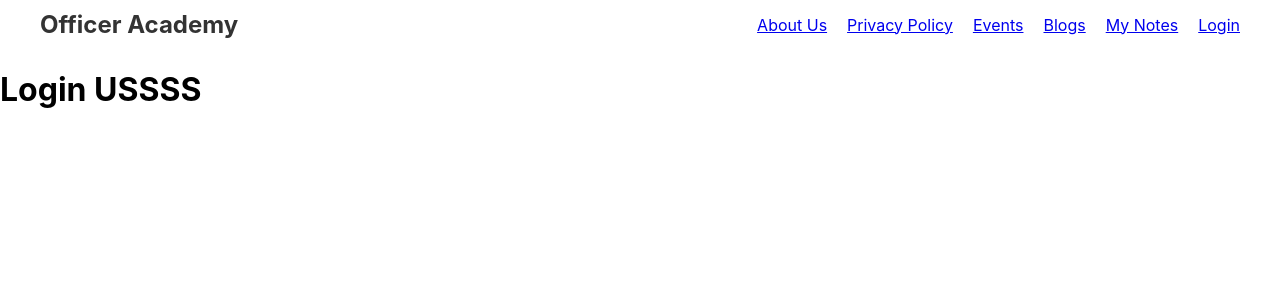
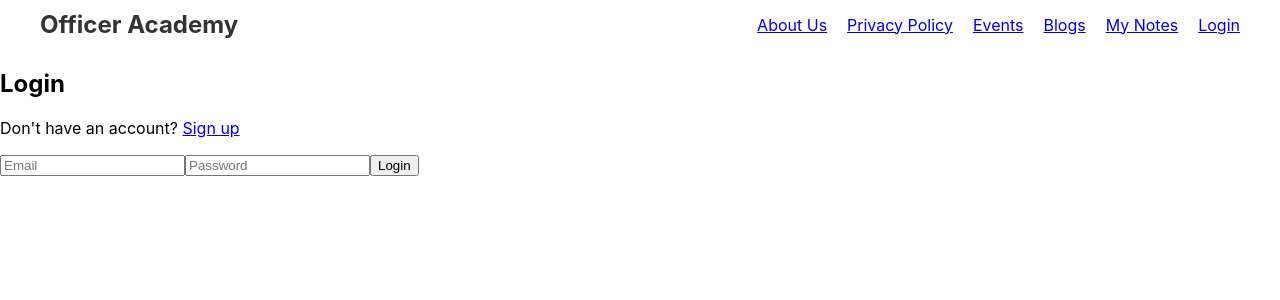
Before and after one commit to sameer-kumar-shrivastava/officeracademy, a React (Create React App) app: page /login in a window 1280 px wide. Shown: the top 300 px of the page. Built offline with nearby package versions, Linux system fonts and the light colour scheme.

Commit message:
added login authentication

```diff
--- a/src/App.js
+++ b/src/App.js
@@ -6,6 +6,7 @@ import { BrowserRouter as Router, Route, Routes } from 'react-router-dom';
 import Home from './Pages/Home/Home.pages';
 import About from './Pages/AboutUs/About.pages';
 import Login from './Pages/Login/Login.page';
+import SignUp from './Pages/SignUp/signup.page';
 
 function App() {
   return (
@@ -16,6 +17,7 @@ function App() {
         <Route path="/"  element={<Home/>} />
         <Route path="/about" element={<About/>} />
         <Route path="/login" element={<Login/>} />
+        <Route exact path="/signup" element={<SignUp />} />
         {/* <Route path="/courses" component={Navbar} /> */}
         {/* Add more routes for other pages */}
       </Routes>
--- a/src/Pages/Login/Login.page.jsx
+++ b/src/Pages/Login/Login.page.jsx
@@ -1,28 +1,45 @@
-import React from "react";
-// Import the functions you need from the SDKs you need
-import { initializeApp } from "firebase/app";
-import { getAnalytics } from "firebase/analytics";
-// TODO: Add SDKs for Firebase products that you want to use
-// https://firebase.google.com/docs/web/setup#available-libraries
+import React, { useState } from 'react';
+import firebase from '../../firebase';
+import { Link } from 'react-router-dom';
 
-// Your web app's Firebase configuration
-// For Firebase JS SDK v7.20.0 and later, measurementId is optional
-const firebaseConfig = {
-  apiKey: "AIzaSyDexZ2esi-HVqmUMnZetcwLHV-9cm20z0Y",
-  authDomain: "officer-academy-ab110.firebaseapp.com",
-  projectId: "officer-academy-ab110",
-  storageBucket: "officer-academy-ab110.appspot.com",
-  messagingSenderId: "347525514676",
-  appId: "1:347525514676:web:7d9afa07a342f4082fdee1",
-  measurementId: "G-B9S3M2YLQ3"
+const Login = () => {
+  const [email, setEmail] = useState('');
+  const [password, setPassword] = useState('');
+
+  const handleLogin = async (e) => {
+    e.preventDefault();
+    try {
+      await firebase.auth().signInWithEmailAndPassword(email, password);
+      // Login successful, you can redirect the user to the desired page here.
+      console.log("Login successful")
+    } catch (error) {
+      console.error('Error logging in:', error);
+    }
+  };
+
+  return (
+    <div>
+      <h2>Login</h2>
+      <p>
+        Don't have an account? <Link to="/signup">Sign up</Link>
+      </p>
+      <form onSubmit={handleLogin}>
+        <input
+          type="email"
+          placeholder="Email"
+          value={email}
+          onChange={(e) => setEmail(e.target.value)}
+        />
+        <input
+          type="password"
+          placeholder="Password"
+          value={password}
+          onChange={(e) => setPassword(e.target.value)}
+        />
+        <button type="submit">Login</button>
+      </form>
+    </div>
+  );
 };
 
-// Initialize Firebase
-const app = initializeApp(firebaseConfig);
-const analytics = getAnalytics(app);
-
-const Login = () =>{
-    return(<><h1>Login USSSS</h1></>);
-    }
-
-    export default Login;
+export default Login;
--- /dev/null
+++ b/src/Pages/SignUp/signup.page.jsx
@@ -0,0 +1,43 @@
+// SignUp.js
+import React, { useState } from 'react';
+import firebase from '../../firebase';
+
+const SignUp = () => {
+  const [email, setEmail] = useState('');
+  const [password, setPassword] = useState('');
+  const [error, setError] = useState('');
+
+  const handleSignup = async (e) => {
+    e.preventDefault();
+    try {
+      await firebase.auth().createUserWithEmailAndPassword(email, password);
+      // Sign-up successful, you can redirect the user or perform other actions.
+    } catch (error) {
+      setError(error.message);
+    }
+  };
+
+  return (
+    <div>
+         <h2>Sign Up</h2>
+         <form onSubmit={handleSignup}>
+           <input
+             type="email"
+             placeholder="Email"
+             value={email}
+             onChange={(e) => setEmail(e.target.value)}
+           />
+           <input
+             type="password"
+             placeholder="Password"
+             value={password}
+             onChange={(e) => setPassword(e.target.value)}
+           />
+           <button type="submit">Sign Up</button>
+         </form>
+         {error && <p>{error}</p>}
+       </div>
+  );
+};
+
+export default SignUp;
--- a/src/firebase.js
+++ b/src/firebase.js
@@ -1,18 +1,17 @@
 // firebase.js
-import firebase from 'firebase/app';
-import 'firebase/auth'; // Import the specific database module you need (realtime database in this case)
+import firebase from 'firebase/compat/app'; // Correct way to import Firebase in version 9 (v9) and above
+import 'firebase/compat/auth'; // Import the specific authentication module
 
-// firebase.js
 const firebaseConfig = {
-    apiKey: 'YOUR_API_KEY',
-    authDomain: 'YOUR_AUTH_DOMAIN',
-    databaseURL: 'YOUR_DATABASE_URL',
-    projectId: 'YOUR_PROJECT_ID',
-    storageBucket: 'YOUR_STORAGE_BUCKET',
-    messagingSenderId: 'YOUR_MESSAGING_SENDER_ID',
-    appId: 'YOUR_APP_ID',
+    apiKey: "AIzaSyDexZ2esi-HVqmUMnZetcwLHV-9cm20z0Y",
+    authDomain: "officer-academy-ab110.firebaseapp.com",
+    projectId: "officer-academy-ab110",
+    storageBucket: "officer-academy-ab110.appspot.com",
+    messagingSenderId: "347525514676",
+    appId: "1:347525514676:web:7d9afa07a342f4082fdee1",
+    measurementId: "G-B9S3M2YLQ3"
   };
 
-  // Initialize Firebase
-  firebase.initializeApp(firebaseConfig);
-  export default firebase;
+firebase.initializeApp(firebaseConfig);
+
+export default firebase;
```
Also changed, not shown: src/protectedRoute.js (added, +26 -0 lines), src/Pages/SignUp/signup.styles.scss (added).
